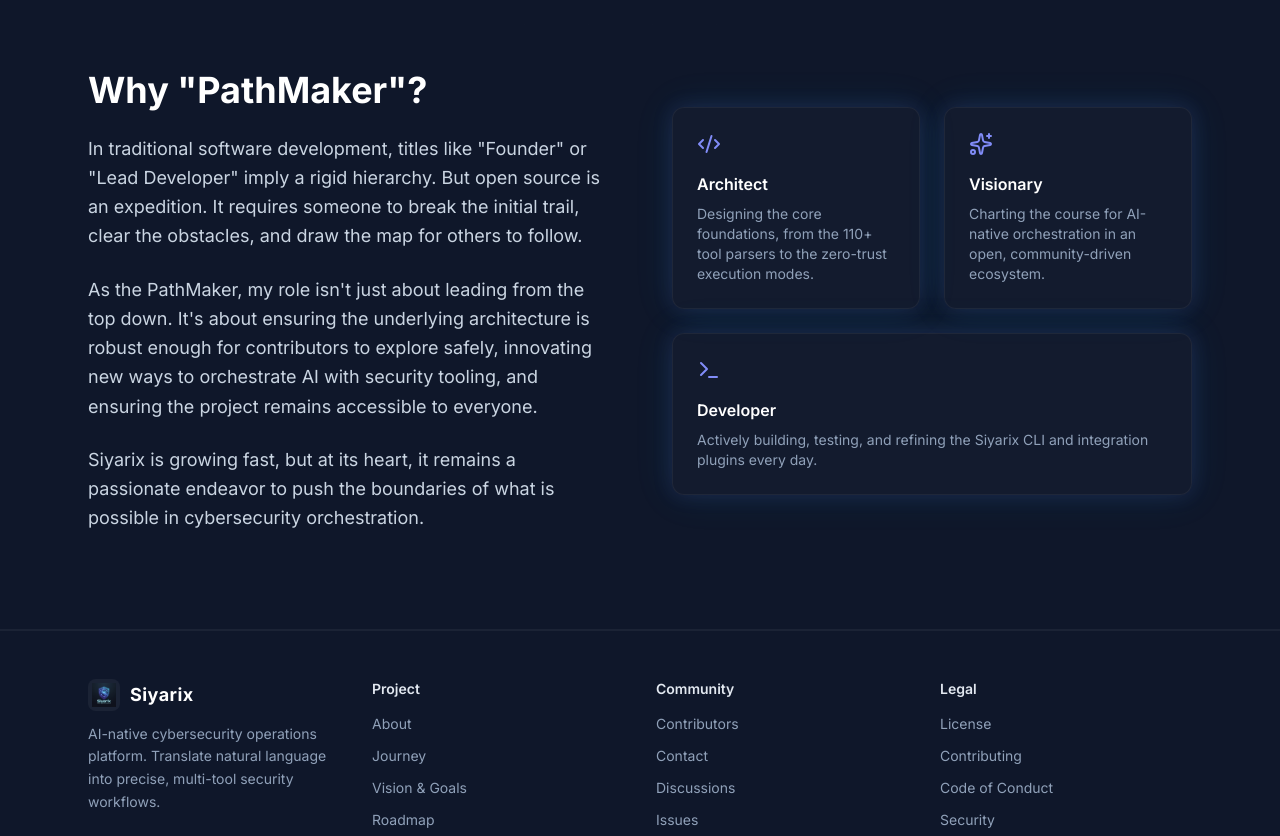
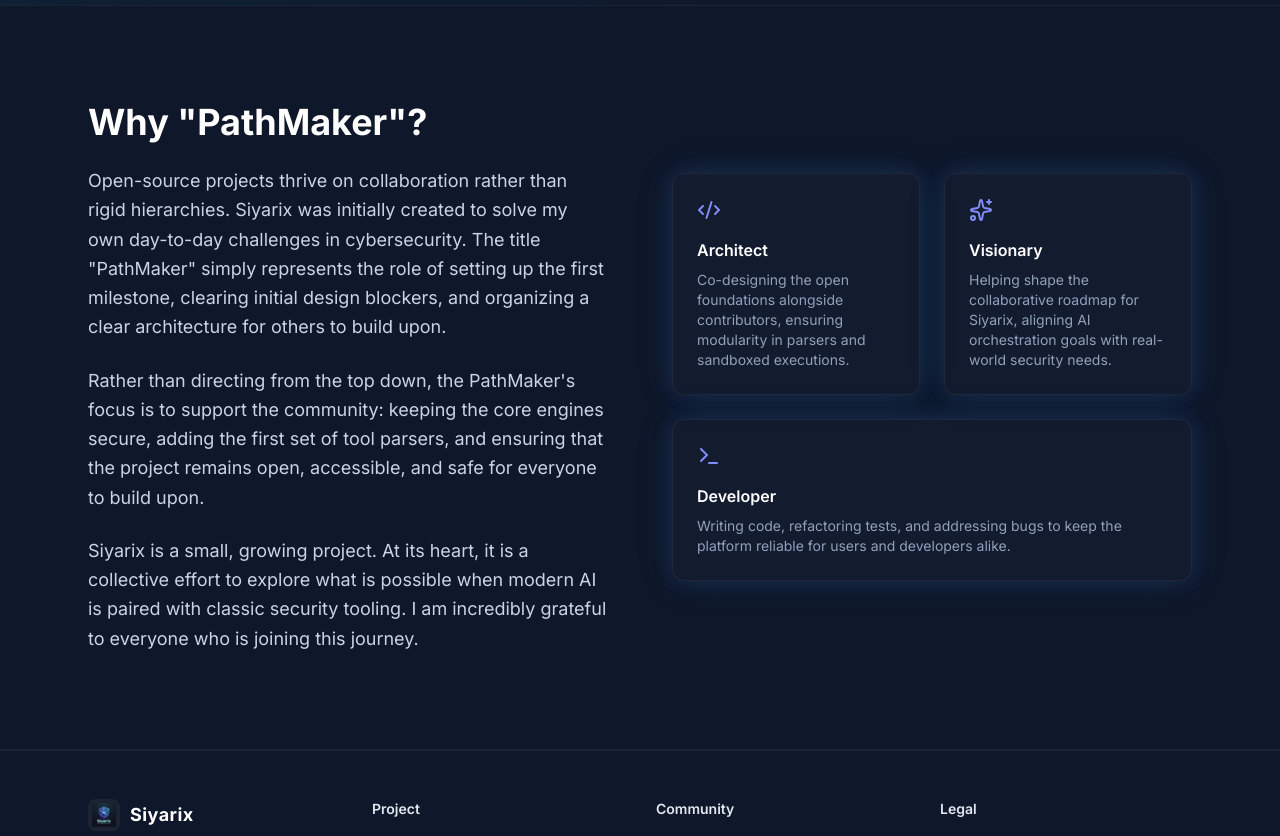
Before and after one commit to siyarix/siyarix.github.io, a Next.js app: page /pathmaker in a window 1280 px wide. Shown: the part 820-1656 px from the top of the page. Built offline with nearby package versions, Linux system fonts and the light colour scheme.

Commit message:
Refactor: Revise PathMaker page descriptions to be humble and community-focused

```diff
--- a/src/app/pathmaker/page.tsx
+++ b/src/app/pathmaker/page.tsx
@@ -39,7 +39,7 @@
               MD Mufthakherul Islam <span className="gradient-text">Miraz</span>
             </h1>
             <p className="mt-6 text-lg leading-relaxed text-slate-300 sm:text-xl">
-              I don&apos;t just write code; I forge paths. Siyarix started as a personal journey to simplify cybersecurity, and as the PathMaker, I&apos;m dedicated to shaping its open-source future alongside the community.
+              Siyarix started as a personal journey to explore AI-native security automation. As the PathMaker, my focus is on helping clear the initial path, establish the core foundations, and build a collaborative space where developers and security researchers can explore together.
             </p>
           </div>
         </div>
@@ -54,13 +54,13 @@
               </h2>
               <div className="mt-6 space-y-6 text-lg text-slate-300 leading-relaxed">
                 <p>
-                  In traditional software development, titles like &quot;Founder&quot; or &quot;Lead Developer&quot; imply a rigid hierarchy. But open source is an expedition. It requires someone to break the initial trail, clear the obstacles, and draw the map for others to follow.
+                  Open-source projects thrive on collaboration rather than rigid hierarchies. Siyarix was initially created to solve my own day-to-day challenges in cybersecurity. The title &quot;PathMaker&quot; simply represents the role of setting up the first milestone, clearing initial design blockers, and organizing a clear architecture for others to build upon.
                 </p>
                 <p>
-                  As the PathMaker, my role isn&apos;t just about leading from the top down. It&apos;s about ensuring the underlying architecture is robust enough for contributors to explore safely, innovating new ways to orchestrate AI with security tooling, and ensuring the project remains accessible to everyone.
+                  Rather than directing from the top down, the PathMaker&apos;s focus is to support the community: keeping the core engines secure, adding the first set of tool parsers, and ensuring that the project remains open, accessible, and safe for everyone to build upon.
                 </p>
                 <p>
-                  Siyarix is growing fast, but at its heart, it remains a passionate endeavor to push the boundaries of what is possible in cybersecurity orchestration.
+                  Siyarix is a small, growing project. At its heart, it is a collective effort to explore what is possible when modern AI is paired with classic security tooling. I am incredibly grateful to everyone who is joining this journey.
                 </p>
               </div>
             </div>
@@ -68,17 +68,17 @@
               <div className="rounded-xl border border-white/5 bg-white/[0.02] p-6 glow">
                 <Code2 className="h-6 w-6 text-siyarix-400 mb-4" />
                 <h3 className="font-semibold text-white">Architect</h3>
-                <p className="mt-2 text-sm text-slate-400">Designing the core foundations, from the 110+ tool parsers to the zero-trust execution modes.</p>
+                <p className="mt-2 text-sm text-slate-400">Co-designing the open foundations alongside contributors, ensuring modularity in parsers and sandboxed executions.</p>
               </div>
               <div className="rounded-xl border border-white/5 bg-white/[0.02] p-6 glow">
                 <Sparkles className="h-6 w-6 text-siyarix-400 mb-4" />
                 <h3 className="font-semibold text-white">Visionary</h3>
-                <p className="mt-2 text-sm text-slate-400">Charting the course for AI-native orchestration in an open, community-driven ecosystem.</p>
+                <p className="mt-2 text-sm text-slate-400">Helping shape the collaborative roadmap for Siyarix, aligning AI orchestration goals with real-world security needs.</p>
               </div>
               <div className="rounded-xl border border-white/5 bg-white/[0.02] p-6 glow sm:col-span-2">
                 <Terminal className="h-6 w-6 text-siyarix-400 mb-4" />
                 <h3 className="font-semibold text-white">Developer</h3>
-                <p className="mt-2 text-sm text-slate-400">Actively building, testing, and refining the Siyarix CLI and integration plugins every day.</p>
+                <p className="mt-2 text-sm text-slate-400">Writing code, refactoring tests, and addressing bugs to keep the platform reliable for users and developers alike.</p>
               </div>
             </div>
           </div>
```
